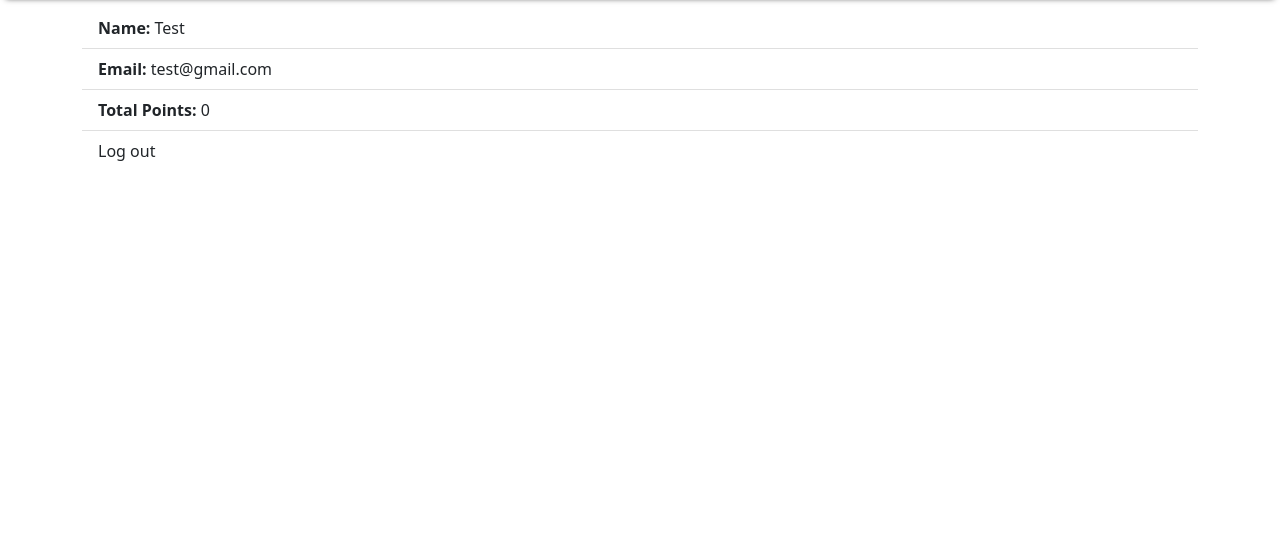
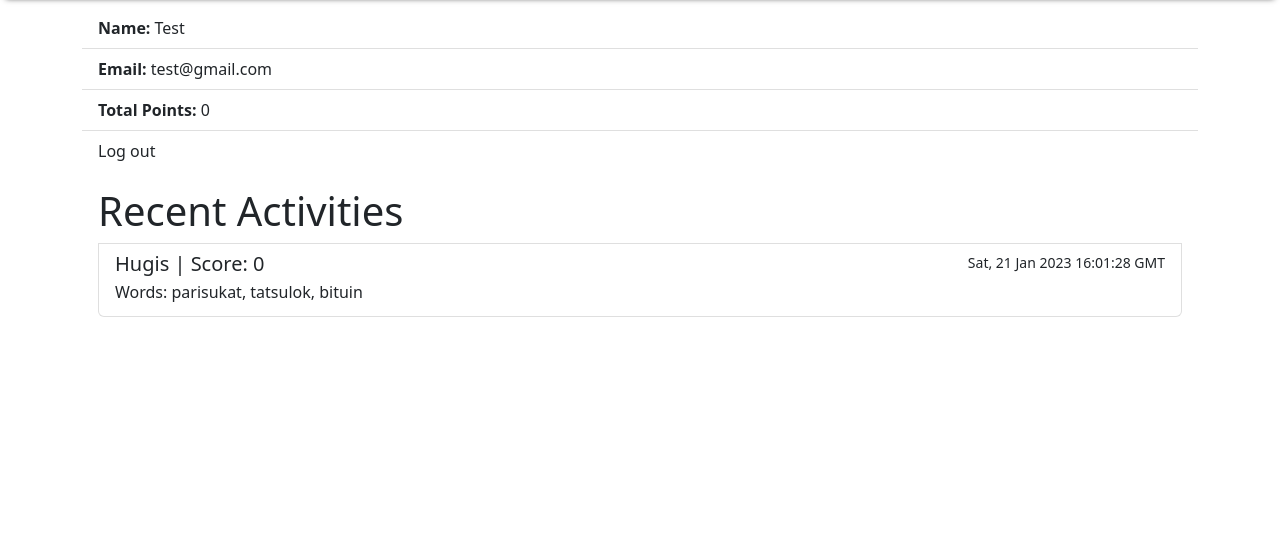
Before and after one commit to SofiaLouiseR/Filipino-Sign-Language, a Flask app: page /profile in a window 1280 px wide. Shown: the part 56-613 px from the top of the page. Run offline with Flask 2, Linux system fonts and the light colour scheme; a user stored in the database is signed in; data comes from the database, SQL or seed files in the repository; both versions use the stored data as it was after the commit.

Commit message:
Record activities and display in Profile tab

```diff
--- a/requirements.txt
+++ b/requirements.txt
@@ -4,6 +4,8 @@ flask-login
 scikit-learn
 
 opencv-python
+iso8601
+
 # !pip3 install mediapipe --user
 conda install -c conda-forge cudatoolkit=11.2 cudnn=8.1.0
 # !pip install opencv-python
--- a/website/models.py
+++ b/website/models.py
@@ -12,6 +12,7 @@ class Note(db.Model):
 class Activities(db.Model):
     id = db.Column(db.Integer, primary_key=True)
     lesson = db.Column(db.String(10000))
+    words = db.Column(db.String(10000))
     score = db.Column(db.Integer)
     date = db.Column(db.DateTime(timezone=True), default=func.now())
     user_id = db.Column(db.Integer, db.ForeignKey('user.id'))
--- a/website/static/base.css
+++ b/website/static/base.css
@@ -244,6 +244,10 @@ p.card-text {
     white-space: break-spaces;
 }
 
+#activities {
+    margin: 1rem;
+}
+
 @keyframes openclose {
     0% {
         width: 0;
--- a/website/templates/profile.html
+++ b/website/templates/profile.html
@@ -7,9 +7,30 @@
   <a href="/logout" class="list-group-item list-group-item-action">Log out</a>
 </div>
 
+
+<div id="activities" class="list-group">
+  <h1>Recent Activities</h1>
+</div>
+
 <script>
   $(document).ready(function () {
     $('nav.fixed-bottom li:nth-child(4) a, nav.fixed-bottom li:nth-child(4) a svg path').addClass('active');
+    {% if activities %}
+    activities = {{ activities | tojson }};
+    console.log("Activities", activities);
+    for (var i = 0; i < activities.length; i++) {
+      $('#activities').append(
+        `<li class="list-group-item list-group-item-action" aria-current="true">
+          <div class="d-flex w-100 justify-content-between">
+            <h5 class="mb-1">${activities[i].lesson} | Score: ${activities[i].score}</h5>
+            <small>${activities[i].date}</small>
+          </div>
+          <p class="mb-1">Words: ${activities[i].words}</p>
+        </li>`
+        )
+      console.log(activities[i].date)
+    }
+    {% endif %}
   });
 </script>
 {% endblock %}
--- a/website/views.py
+++ b/website/views.py
@@ -1,12 +1,13 @@
 from flask import Blueprint, render_template, request, flash, jsonify, redirect, url_for, session
 from flask import Response
 from flask_login import login_required, current_user
-from .models import Note
+from .models import Note, Activities
 from sklearn.utils import shuffle
 from . import db
 import json
 # import cv2
 import predict as pm
+from iso8601 import parse_date
 views = Blueprint('views', __name__)
 
 
@@ -113,7 +114,22 @@ def process_answer():
 @views.route('/profile', methods=['GET', 'POST'])
 @login_required
 def profile():
-    return render_template("profile.html", user=current_user)
+    activities = Activities.query.filter_by(user_id=current_user.id).order_by(Activities.date.desc()).all()
+    if activities:
+        results = [{'lesson': a.lesson, 'score': a.score, 'date': a.date, 'words': a.words} for a in activities]
+    else:
+        results = ''
+    return render_template("profile.html", user=current_user, activities=results)
+
+
+@views.route('/recordActivity', methods=['POST'])
+def record_activity():
+    activity_data = json.loads(request.data)
+    new_activity = Activities(lesson=activity_data['lesson'], score=activity_data['score'], date=parse_date(
+        activity_data['activityDate']), words=activity_data['words'], user_id=current_user.id)
+    db.session.add(new_activity)
+    db.session.commit()
+    return jsonify({'activityId': new_activity.id})
 
 
 # Reference sa pag-record ng score
@@ -134,17 +150,15 @@ def delete_note():
 def gen(camera):
 
     while True:
-        frame=camera.get_frame()
-        yield(b'--frame\r\n'
-         b'Content-Type:  image/jpeg\r\n\r\n' + frame +
-         b'\r\n\r\n')
-
+        frame = camera.get_frame()
+        yield (b'--frame\r\n'
+               b'Content-Type:  image/jpeg\r\n\r\n' + frame +
+               b'\r\n\r\n')
 
 
 @views.route('/video')
-
 def video():
 
     from camera import Video
     return Response(gen(Video()),
-    mimetype='multipart/x-mixed-replace; boundary=frame')
+                    mimetype='multipart/x-mixed-replace; boundary=frame')
```
Also changed, not shown: website/templates/quiz.html (+23 -3 lines), instance/database.db.
